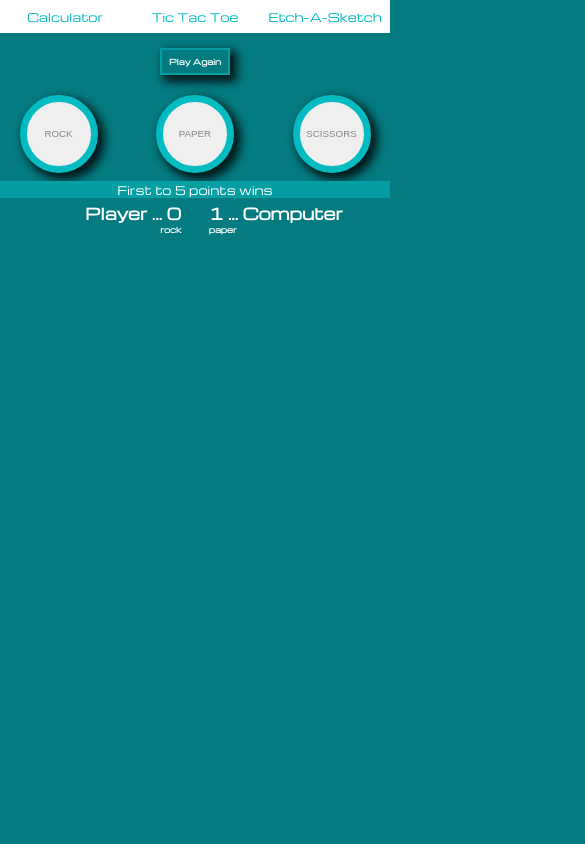
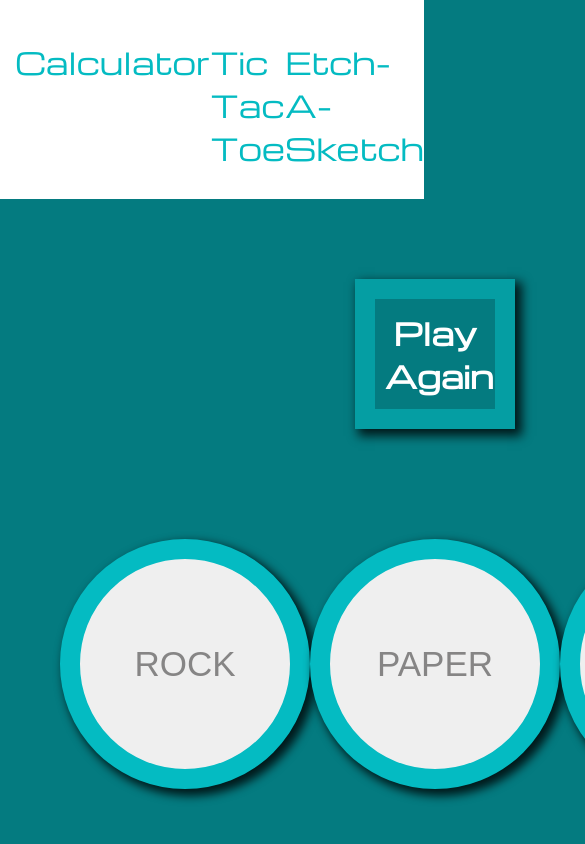
Before and after one commit to smatt852/OdinProjectAssignments, a plain HTML site: page rps.html in a window 390 px wide. Both pictures are taken after a click on the button "ROCK". Shown: the top 844 px of the page, 585 px wide, since content can reach past the window. Drawn offline with nearby package versions, Linux system fonts and the light colour scheme.

Commit message:
for iphone without media query

```diff
--- a/rps.html
+++ b/rps.html
@@ -17,23 +17,38 @@
       }
       body {
         font-family: "Michroma";
-        height: 100%;
         background-color: rgb(4, 123, 128);
+        display: flex;
+        flex-direction: column;
+        align-items: center;
+        justify-content: center;
+        width: 100%;
+      }
+      .wholeThing {
+        width: 100%;
+        display: flex;
+        flex-direction: column;
+        align-items: center;
+        justify-content: center;
       }
       .navigation {
         display: flex;
+        flex:1;
         flex-direction: row;
         justify-content: space-between;
         background-color: white;
+        width: 100%;
+        padding-left: 30px;
       }
       .navbox {
         display: flex;
         flex: 1;
-        margin: 2vw;
-        justify-content: center;
         color: rgb(4, 187, 194);
-        font-size: 3vw;
+        font-size: 30px;
+        padding-top:40px;
+        padding-bottom: 30px;
         background-color: white;
+        width: 100%;
       }
       a:link {
         color: rgb(4, 187, 194);
@@ -45,40 +60,40 @@
         text-decoration: none;
         background-color: white;
       }
+
       .container {
         display: grid;
         grid-template-columns: 1fr;
+        width:100%;
+        padding: 30px;
       }
-      .container1 {
+      /* .container1 {
         grid-column: 1/1;
       }
       .container2 {
         grid-column: 1/1;
-      }
+      } */
       .playBox {
         /*container for play button*/
         display: flex;
         flex-direction: row;
         justify-content: center;
-        margin-top: 2vw;
-        margin-bottom: 5vw;
-        padding: 0vw;
+        margin-top: 30px;
+        margin-bottom: 30px;
       }
       .choicesBox {
         /*container for choices buttons*/
         display: flex;
         flex-direction: row;
         justify-content: space-between;
-        margin-left: 5vw;
-        margin-right: 5vw;
-        margin-top: 0vw;
-        margin-bottom: 2vw;
-        padding: 0vw;
+        padding: 60px;
       }
       .roundBox {
         /*container for score and results*/
         display: flex;
         flex-direction: row;
+        margin-top: 50px;
+        width: 100%;
       }
       .playerBox {
         /*container for player score and results*/
@@ -86,8 +101,8 @@
         flex-direction: column;
         flex: 1;
         align-items: self-end;
-        margin-right: 2vw;
-        padding: 1vw;
+        padding: 20px;
+        width: 100%;
       }
       .compBox {
         /*container for computer score and results*/
@@ -95,15 +110,17 @@
         flex-direction: column;
         flex: 1;
         align-items: first baseline;
-        margin-left: 3vw;
-        padding: 1vw;
+        padding: 20px;
+        width: 100%;
       }
       .box2 {
         display: flex;
         background-color: rgb(5, 158, 163);
         color: white;
         justify-content: center;
-        font-size: 3vw;
+        font-size: 40px;
+        margin: 30px;
+        width: 100%;
       }
       .result {
         /*turns the winner red*/
@@ -111,95 +128,54 @@
       }
       .playButton {
         font-family: "Michroma";
-        border: 0.7vw rgb(5, 158, 163) solid;
+        border: 20px rgb(5, 158, 163) solid;
         box-shadow: 5px 5px 10px 2px rgba(0, 0, 0, 0.8);
-        margin-top: 2vw;
-        margin-bottom: 0vw;
-        padding: 0vw;
         font-weight: 600;
         font-style: bold;
-        font-size: 2vw;
-        width: 18vw;
-        height: 7vw;
+        font-size: 30px;
+        width: 160px;
+        height: 150px;
         color: white;
         background-color: transparent;
+        margin: 20px;
+        padding: 10px;
       }
       .choiceButton {
-        font-size: 2.5vw;
-        border: 2vw rgb(4, 187, 194) solid;
+        font-size: 35px;
+        border: 20px rgb(4, 187, 194) solid;
         box-shadow: 5px 5px 10px 2px rgba(0, 0, 0, 0.8);
         border-radius: 100%;
-        width: 20vw;
-        height: 20vw;
+        width: 250px;
+        height: 250px;
         color: rgb(134, 133, 133);
+        padding: 20px;
       }
       p {
         /*font for scores*/
-        font-size: 4vw;
+        font-size: 40px;
         font-weight: 600;
         color: white;
-        margin: 0vw;
       }
       .p2 {
         /*small font for results*/
-        font-size: 2vw;
+        font-size: 40px;
         font-weight: 600;
         color: white;
-        margin: 0vw;
       }
 
-      /* media query for my Dell laptop */
-      @media only screen and (device-width: 1366px) and (device-height: 665px) {
-        body {
-          height: 95vh;
-        }
-        .navbox {
-          font-size: 1vw;
-          margin: 1vw;
-        }
-        .container {
-        display: grid;
-        grid-template-columns: 1fr 1fr;
-      }
-      .container1 {
-        grid-column: 1/2;
-      }
-      .container2 {
-        grid-column: 2/3;
-      }
-        .playButton {
-          font-size: 1.5vw;
-        width: 13vw;
-        height: 5vw;
-      }
-      .choiceButton {
-        width: 15vw;
-        height: 15vw;
-        font-size: 1.5vw;
-      }
-      p {
-        /*font for scores*/
-        font-size: 1.5vw;
-      }
-      .p2 {
-        /*small font for results*/
-        font-size: 1.5vw;
-    }
-    .box2 {
-        font-size: 2vw;
-      }
-    }
+
     </style>
   </head>
 
   <body>
+    <div class="wholeThing">
       <div class="navigation">
         <div class="navbox"><a href="calculator.html">Calculator</a></div>
         <div class="navbox"><a href="ttt.html">Tic Tac Toe</a></div>
         <div class="navbox"><a href="etchAsketch.html">Etch-A-Sketch</a></div>
       </div>
       <div class="container">
-      <div class="container1">
+        <!-- <div class="container1"> -->
           <div class="playBox">
             <button class="playButton" id="play" onClick="window.location.reload();">
               Play Again
@@ -211,7 +187,7 @@
             <button class="choiceButton" id="scissors">SCISSORS</button>
           </div>
         </div>
-      <div class="container2">
+        <!-- <div class="container2"> -->
           <div class="box2">
             First to 5 points wins
           </div>
@@ -225,6 +201,7 @@
               <p>
                 <b><span id="compScore">0</span> ... Computer</b>
               </p>
+            </div>
           </div>
         </div>
       </div>
```
Also changed, not shown: ttt.html (+55 -44 lines). Lines whose indentation alone changed are shown as unchanged.
